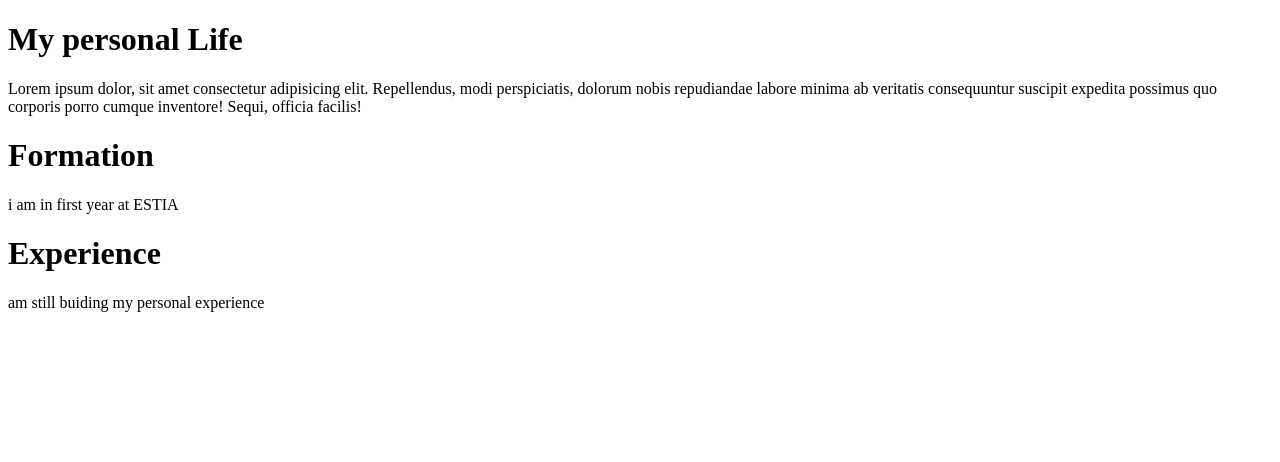
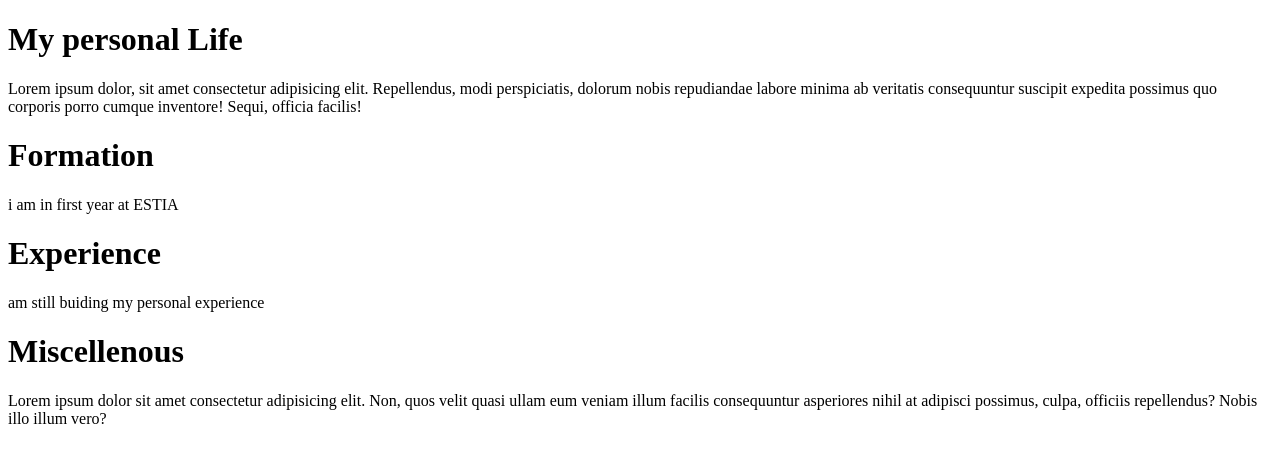
Before and after one commit to cath-mich/cath-mich.github.io, a plain HTML site: page index.html in a window 1280 px wide. Drawn offline with Linux system fonts and the light colour scheme.

Commit message:
feat:Miscellanous

```diff
--- a/index.html
+++ b/index.html
@@ -12,5 +12,7 @@
        <p>i am in first year at ESTIA</p>
     <h1>Experience</h1>
       <p>am still buiding my personal experience</p>
+    <h1>Miscellenous</h1>
+      <p>Lorem ipsum dolor sit amet consectetur adipisicing elit. Non, quos velit quasi ullam eum veniam illum facilis consequuntur asperiores nihil at adipisci possimus, culpa, officiis repellendus? Nobis illo illum vero?</p>
 </body>
 </html>
```
